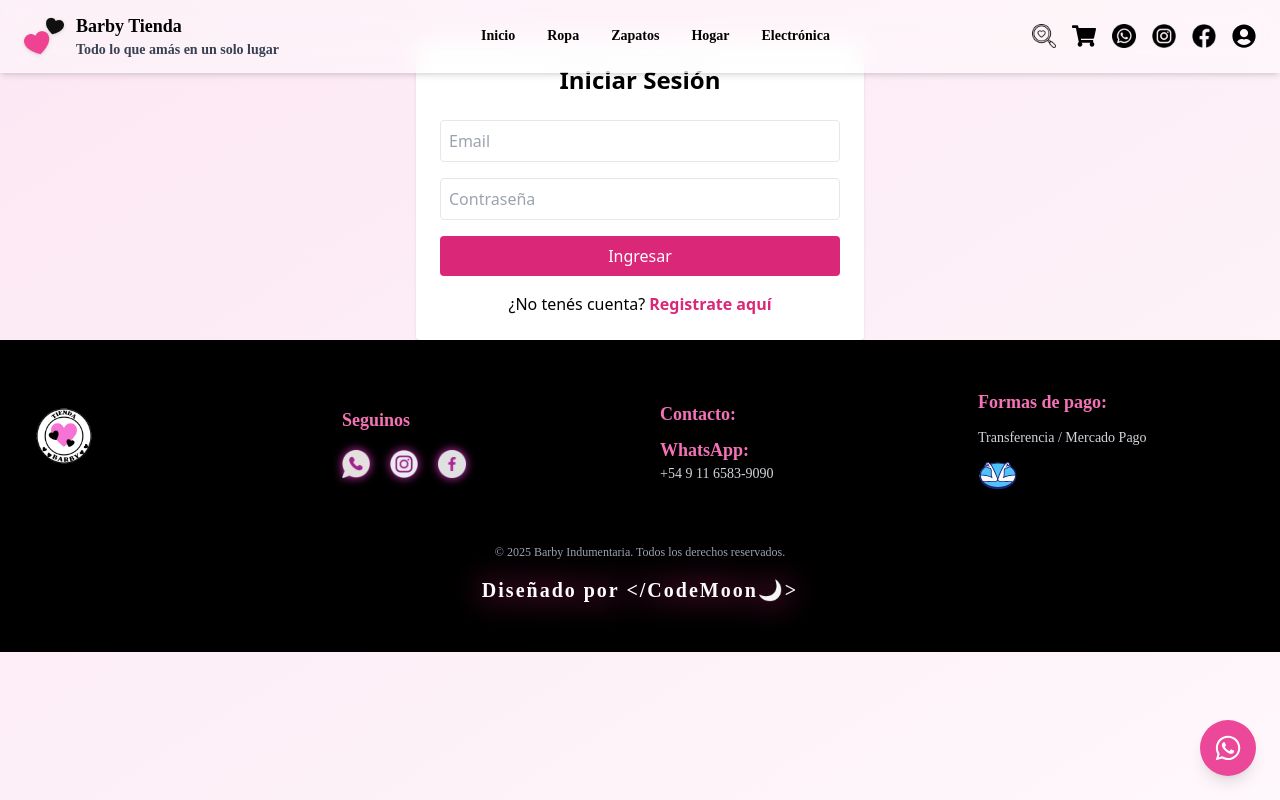
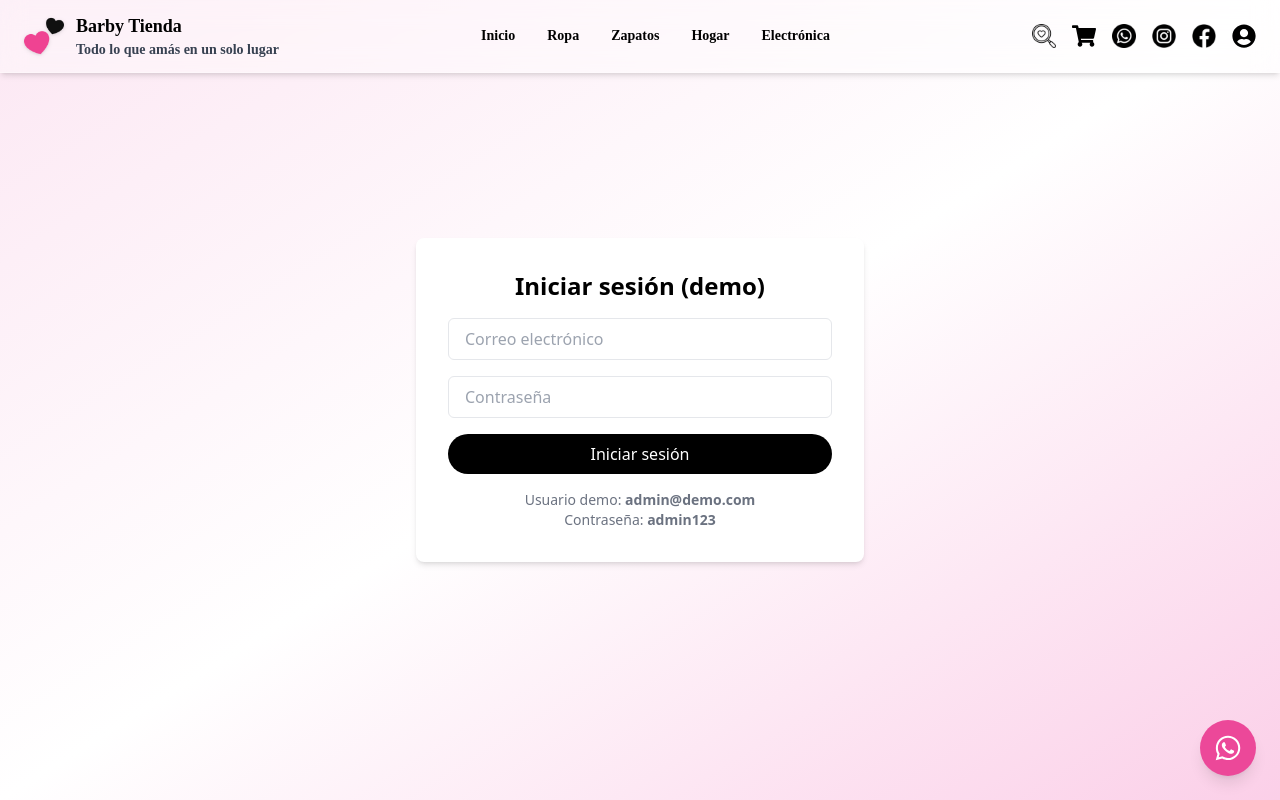
Before and after one commit to elikaye/tiendaModa, a React (Vite) app: page /auth in a window 1280 px wide. Shown: the top 800 px of the page. Built offline with nearby package versions, Linux system fonts and the light colour scheme.

Commit message:
Primera versión estable lista para deploy

```diff
--- a/src/components/ProductosList.jsx
+++ b/src/components/ProductosList.jsx
@@ -1,16 +1,18 @@
-
 import React, { useEffect, useState } from "react";
 import ProductoCard from "./ProductoCard";
+import { useSearch } from "../context/SearchContext";
 
 const ProductosList = () => {
   const [productos, setProductos] = useState([]);
   const [loading, setLoading] = useState(true);
+  const { query = "" } = useSearch(); // Aseguro query como string
 
   useEffect(() => {
     fetch("http://localhost:5000/api/v1/products")
       .then((res) => res.json())
       .then((data) => {
-        setProductos(data.products);
+        console.log("Productos recibidos:", data.products); // Debug para ver qué llega
+        setProductos(data.products || []);
         setLoading(false);
       })
       .catch((err) => {
@@ -19,13 +21,20 @@ const ProductosList = () => {
       });
   }, []);
 
+  const productosFiltrados = query
+    ? productos.filter((producto) =>
+        producto.nombre.toLowerCase().includes(query.toLowerCase())
+      )
+    : productos;
+
   if (loading) return <p className="text-center mt-10">Cargando productos...</p>;
-  if (productos.length === 0) return <p className="text-center mt-10">No hay productos para mostrar.</p>;
+  if (productosFiltrados.length === 0)
+    return <p className="text-center mt-10">No hay productos que coincidan.</p>;
 
   return (
     <div id="productos" className="bg-pink-200 min-h-screen py-10 px-6">
       <div className="grid grid-cols-1 sm:grid-cols-2 md:grid-cols-3 gap-8">
-        {productos.map((producto) => (
+        {productosFiltrados.map((producto) => (
           <ProductoCard key={producto.id} producto={producto} />
         ))}
       </div>
--- /dev/null
+++ b/src/components/ScrollToTop.jsx
@@ -0,0 +1,13 @@
+// src/components/ScrollToTop.jsx
+import { useEffect } from "react";
+import { useLocation } from "react-router-dom";
+
+export default function ScrollToTop() {
+  const { pathname } = useLocation();
+
+  useEffect(() => {
+    window.scrollTo({ top: 0, behavior: "smooth" });
+  }, [pathname]);
+
+  return null;
+}
--- /dev/null
+++ b/src/components/SearchBar.jsx
@@ -0,0 +1,22 @@
+import React, { useState } from 'react';
+
+export default function SearchBar({ onSearch }) {
+  const [query, setQuery] = useState('');
+
+  const handleChange = (e) => {
+    const value = e.target.value;
+    setQuery(value);
+    onSearch(value);
+  };
+
+  return (
+    <input
+      type="search"
+      placeholder="Buscar productos..."
+      value={query}
+      onChange={handleChange}
+      className="border border-gray-300 rounded px-3 py-1 w-full max-w-xs focus:outline-none focus:ring-2 focus:ring-pink-500"
+      aria-label="Buscar productos"
+    />
+  );
+}
--- a/src/components/admin/Auth.jsx
+++ b/src/components/admin/Auth.jsx
@@ -1,163 +1,64 @@
-import { useState } from "react";
 
-export default function Auth() {
-  const [modo, setModo] = useState("login"); // 'login' o 'registro'
+import React, { useState } from "react";
+import { useNavigate } from "react-router-dom";
 
-  // Estados para Login
-  const [emailLogin, setEmailLogin] = useState("");
-  const [passwordLogin, setPasswordLogin] = useState("");
-  const [errorLogin, setErrorLogin] = useState("");
+const Auth = () => {
+  const [email, setEmail] = useState("");
+  const [password, setPassword] = useState("");
+  const navigate = useNavigate();
 
-  // Estados para Registro
-  const [nombreReg, setNombreReg] = useState("");
-  const [emailReg, setEmailReg] = useState("");
-  const [passwordReg, setPasswordReg] = useState("");
-  const [errorReg, setErrorReg] = useState("");
-  const [mensajeReg, setMensajeReg] = useState("");
+  // Credenciales demo
+  const DEMO_EMAIL = "admin@demo.com";
+  const DEMO_PASSWORD = "admin123";
 
-  // Función para manejar el login
-  const handleLogin = async (e) => {
+  const handleSubmit = (e) => {
     e.preventDefault();
-    setErrorLogin("");
-
-    try {
-      const res = await fetch("http://localhost:5000/api/v1/users/login", {
-        method: "POST",
-        headers: { "Content-Type": "application/json" },
-        body: JSON.stringify({ email: emailLogin, password: passwordLogin }),
-      });
-
-      if (!res.ok) {
-        const data = await res.json();
-        setErrorLogin(data.message || "Error en el login");
-        return;
-      }
-
-      const data = await res.json();
-      localStorage.setItem("token", data.token);
-      window.location.href = "/admin"; // O donde quieras redirigir
-    } catch {
-      setErrorLogin("Error de conexión con el servidor");
-    }
-  };
-
-  // Función para manejar el registro
-  const handleRegistro = async (e) => {
-    e.preventDefault();
-    setErrorReg("");
-    setMensajeReg("");
-
-    try {
-      const res = await fetch("http://localhost:5000/api/v1/users/register", {
-        method: "POST",
-        headers: { "Content-Type": "application/json" },
-        body: JSON.stringify({ nombre: nombreReg, email: emailReg, password: passwordReg }),
-      });
-
-      const data = await res.json();
-
-      if (!res.ok) {
-        setErrorReg(data.message || "Error en el registro");
+    if (email === DEMO_EMAIL && password === DEMO_PASSWORD) {
+      localStorage.setItem("adminLoggedIn", "true");
+      navigate("/admin");
     } else {
-        setMensajeReg("Registro exitoso, ya podés iniciar sesión");
-        setNombreReg("");
-        setEmailReg("");
-        setPasswordReg("");
-        setModo("login"); // Opcional: cambiar al modo login después de registrarse
-      }
-    } catch {
-      setErrorReg("Error de conexión con el servidor");
+      alert("Credenciales incorrectas");
     }
   };
 
   return (
-    <div className="max-w-md mx-auto mt-10 p-6 bg-white rounded shadow">
-      {modo === "login" ? (
-        <>
-          <h2 className="text-2xl font-bold mb-6 text-center">Iniciar Sesión</h2>
-          <form onSubmit={handleLogin} className="flex flex-col gap-4">
+    <div className="min-h-screen flex items-center justify-center bg-gradient-to-br from-pink-100 via-white to-pink-200 px-4">
+      <form
+        onSubmit={handleSubmit}
+        className="bg-white p-8 rounded-lg shadow-md w-full max-w-md space-y-4"
+      >
+        <h2 className="text-2xl font-bold text-center text-black">Iniciar sesión (demo)</h2>
+
         <input
           type="email"
-              placeholder="Email"
-              value={emailLogin}
-              onChange={(e) => setEmailLogin(e.target.value)}
-              required
-              className="border p-2 rounded"
+          placeholder="Correo electrónico"
+          value={email}
+          onChange={(e) => setEmail(e.target.value)}
+          className="w-full px-4 py-2 border rounded-md focus:outline-none focus:ring-2 focus:ring-pink-400"
         />
+
         <input
           type="password"
           placeholder="Contraseña"
-              value={passwordLogin}
-              onChange={(e) => setPasswordLogin(e.target.value)}
-              required
-              className="border p-2 rounded"
+          value={password}
+          onChange={(e) => setPassword(e.target.value)}
+          className="w-full px-4 py-2 border rounded-md focus:outline-none focus:ring-2 focus:ring-pink-400"
         />
-            {errorLogin && <p className="text-red-600">{errorLogin}</p>}
+
         <button
           type="submit"
-              className="bg-pink-600 text-white py-2 rounded hover:bg-pink-700"
+          className="w-full bg-black text-white py-2 rounded-full hover:bg-pink-600 transition duration-300"
         >
-              Ingresar
+          Iniciar sesión
         </button>
+
+        <p className="text-center text-gray-500 text-sm">
+          Usuario demo: <strong>admin@demo.com</strong><br />
+          Contraseña: <strong>admin123</strong>
+        </p>
       </form>
-          <p className="mt-4 text-center">
-            ¿No tenés cuenta?{" "}
-            <button
-              onClick={() => setModo("registro")}
-              className="text-pink-600 font-semibold hover:underline"
-            >
-              Registrate aquí
-            </button>
-          </p>
-        </>
-      ) : (
-        <>
-          <h2 className="text-2xl font-bold mb-6 text-center">Registro de Usuario</h2>
-          <form onSubmit={handleRegistro} className="flex flex-col gap-4">
-            <input
-              type="text"
-              placeholder="Nombre"
-              value={nombreReg}
-              onChange={(e) => setNombreReg(e.target.value)}
-              required
-              className="border p-2 rounded"
-            />
-            <input
-              type="email"
-              placeholder="Email"
-              value={emailReg}
-              onChange={(e) => setEmailReg(e.target.value)}
-              required
-              className="border p-2 rounded"
-            />
-            <input
-              type="password"
-              placeholder="Contraseña"
-              value={passwordReg}
-              onChange={(e) => setPasswordReg(e.target.value)}
-              required
-              className="border p-2 rounded"
-            />
-            {errorReg && <p className="text-red-600">{errorReg}</p>}
-            {mensajeReg && <p className="text-green-600">{mensajeReg}</p>}
-            <button
-              type="submit"
-              className="bg-pink-600 text-white py-2 rounded hover:bg-pink-700"
-            >
-              Registrarse
-            </button>
-          </form>
-          <p className="mt-4 text-center">
-            ¿Ya tenés cuenta?{" "}
-            <button
-              onClick={() => setModo("login")}
-              className="text-pink-600 font-semibold hover:underline"
-            >
-              Iniciá sesión aquí
-            </button>
-          </p>
-        </>
-      )}
     </div>
   );
-}
+};
+
+export default Auth;
--- /dev/null
+++ b/src/context/SearchContext.jsx
@@ -0,0 +1,16 @@
+// context/SearchContext.js
+import React, { createContext, useContext, useState } from 'react';
+
+const SearchContext = createContext();
+
+export const SearchProvider = ({ children }) => {
+  const [query, setQuery] = useState("");
+
+  return (
+    <SearchContext.Provider value={{ query, setQuery }}>
+      {children}
+    </SearchContext.Provider>
+  );
+};
+
+export const useSearch = () => useContext(SearchContext);
```
Also changed, not shown: src/App.jsx (+21 -25 lines), src/components/Navbar.jsx (+35 -15 lines). Lines whose indentation alone changed are shown as unchanged.
